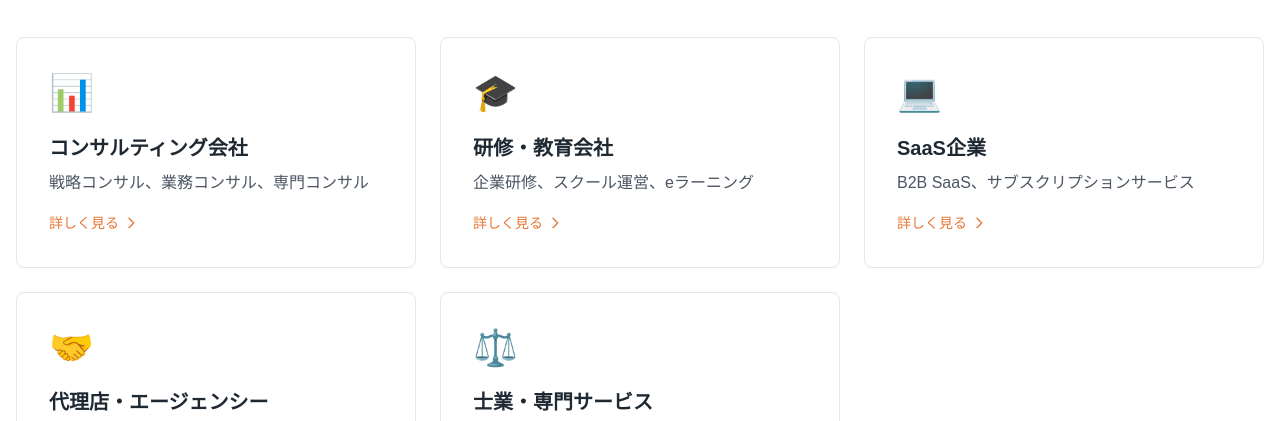
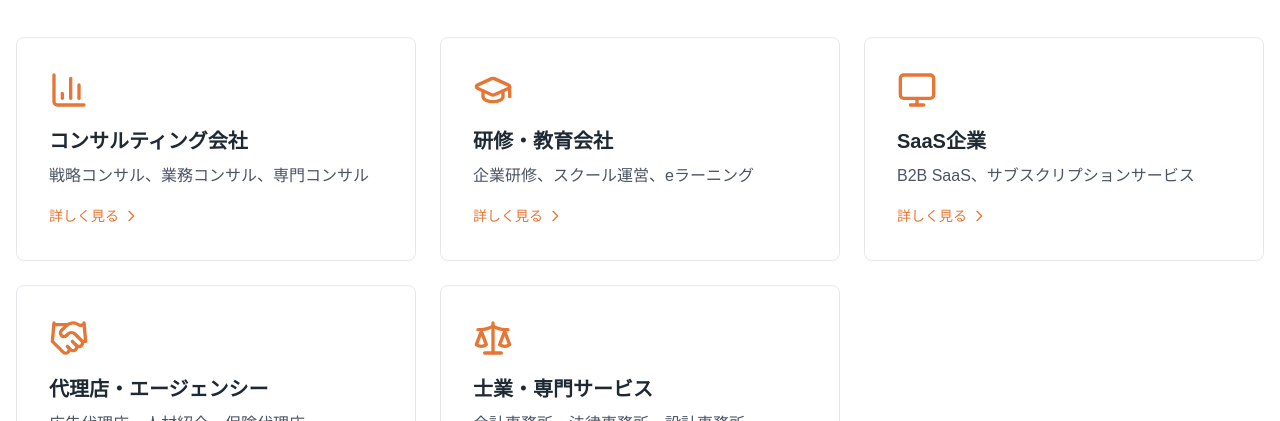
Before and after one commit to HayanoRyuki/corp-media-confidence, a Next.js app: page /industry in a window 1280 px wide. Shown: the part 468-889 px from the top of the page. Built offline with nearby package versions, Linux system fonts and the light colour scheme; no server answers.

Commit message:
Replace emoji with Lucide icons on industry page

```diff
--- a/src/app/industry/page.tsx
+++ b/src/app/industry/page.tsx
@@ -2,18 +2,26 @@
 import Link from "next/link";
 import { industries } from "@/data/industries";
 import { CTASection } from "@/components/sections/CTASection";
+import {
+  BarChart3,
+  GraduationCap,
+  Monitor,
+  Handshake,
+  Scale,
+  Building2,
+} from "lucide-react";
 
 export const metadata: Metadata = {
   title: "業種別ソリューション",
   description: "無形商材を扱うビジネスには、共通する課題があります。業種ごとに最適なプロダクトの組み合わせをご提案します。",
 };
 
-const industryIcons: Record<string, string> = {
-  consulting: "📊",
-  training: "🎓",
-  saas: "💻",
-  agency: "🤝",
-  professional: "⚖️",
+const industryIcons: Record<string, React.ReactNode> = {
+  consulting: <BarChart3 className="w-10 h-10 text-primary" />,
+  training: <GraduationCap className="w-10 h-10 text-primary" />,
+  saas: <Monitor className="w-10 h-10 text-primary" />,
+  agency: <Handshake className="w-10 h-10 text-primary" />,
+  professional: <Scale className="w-10 h-10 text-primary" />,
 };
 
 export default function IndustryListPage() {
@@ -42,7 +50,7 @@
                 href={`/industry/${industry.slug}`}
                 className="group block bg-white border border-gray-border rounded-lg p-8 hover:shadow-lg transition-all hover:border-primary"
               >
-                <div className="text-4xl mb-4">{industryIcons[industry.slug] || "🏢"}</div>
+                <div className="mb-4">{industryIcons[industry.slug] || <Building2 className="w-10 h-10 text-primary" />}</div>
                 <h2 className="text-xl font-bold text-text group-hover:text-primary transition-colors mb-2">
                   {industry.name}
                 </h2>
```
